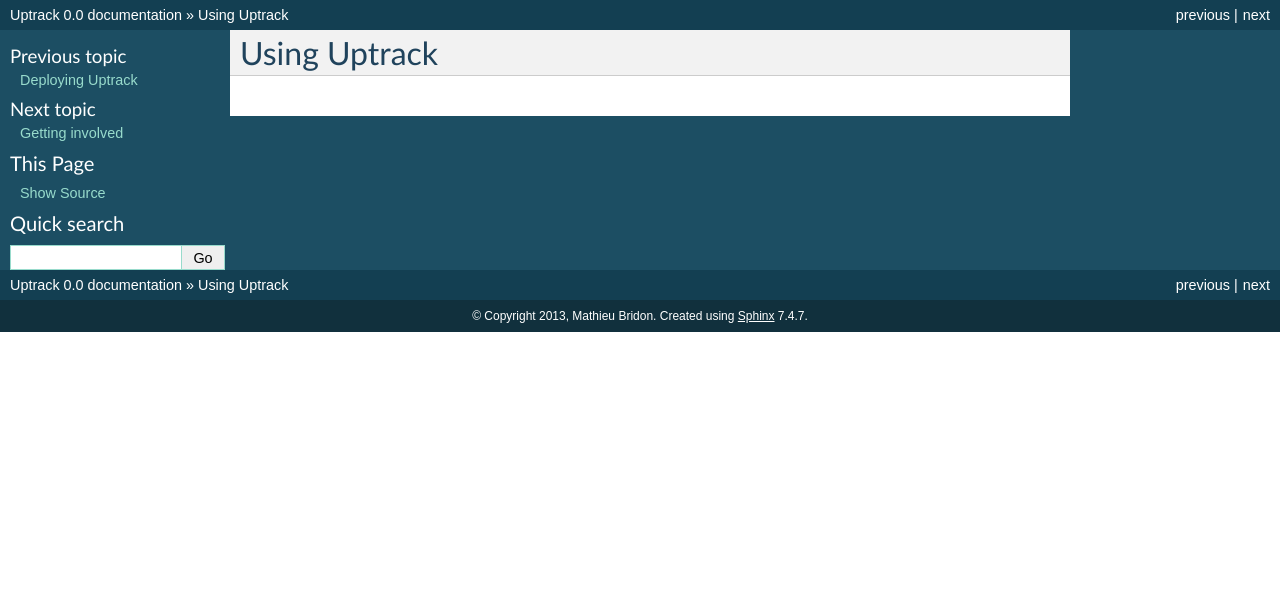
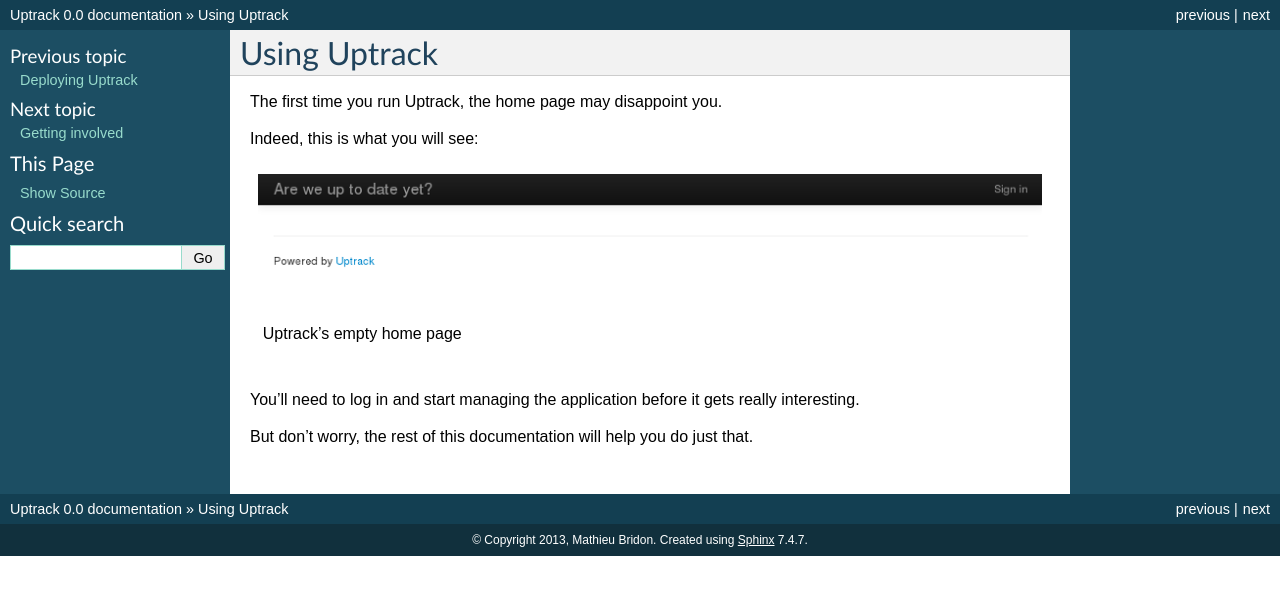
Before and after one commit to network-box/uptrack, a Sphinx documentation site: the page built from doc/source/usage.rst, in a window 1280 px wide. Shown: the top 595 px of the page. Built offline with Sphinx 7.4.7, drawn with Linux system fonts in a browser that asks for light colours.

Commit message:
doc: Start writing the usage doc

```diff
--- a/doc/source/usage.rst
+++ b/doc/source/usage.rst
@@ -4,4 +4,16 @@
 Using Uptrack
 *************
 
-.. todo:: Write this page
+The first time you run Uptrack, the home page may disappoint you.
+
+Indeed, this is what you will see:
+
+.. figure:: _static/overview-empty.png
+   :align: center
+
+   Uptrack's empty home page
+
+You'll need to log in and start managing the application before it gets really
+interesting.
+
+But don't worry, the rest of this documentation will help you do just that.
```
Also changed, not shown: doc/source/_static/overview-empty.png (added).
